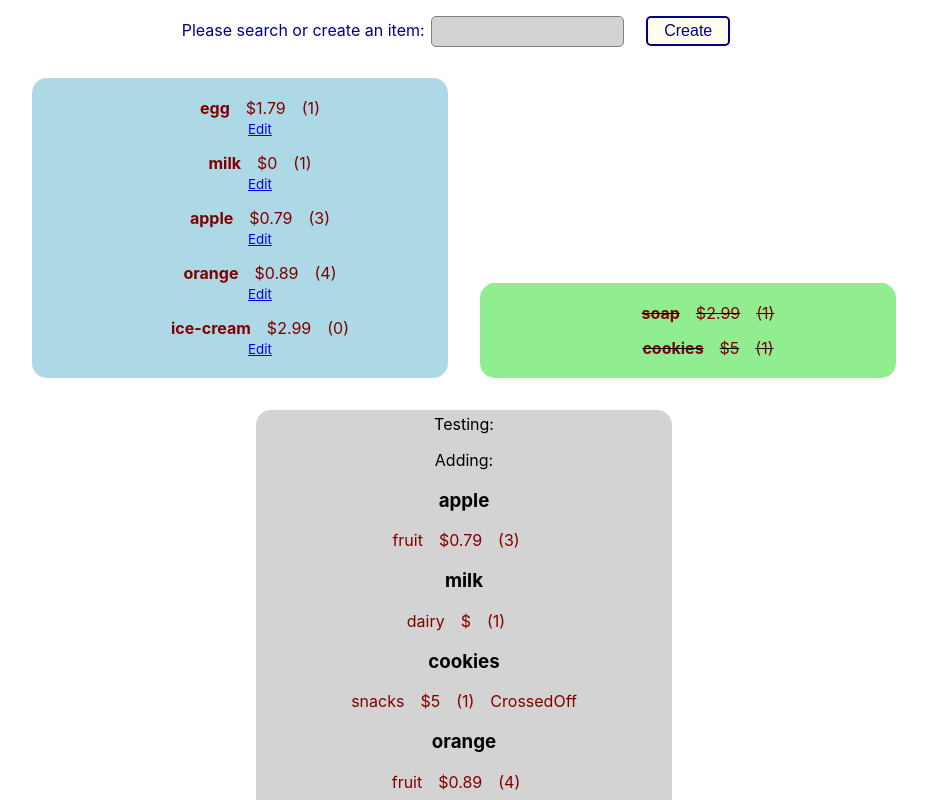
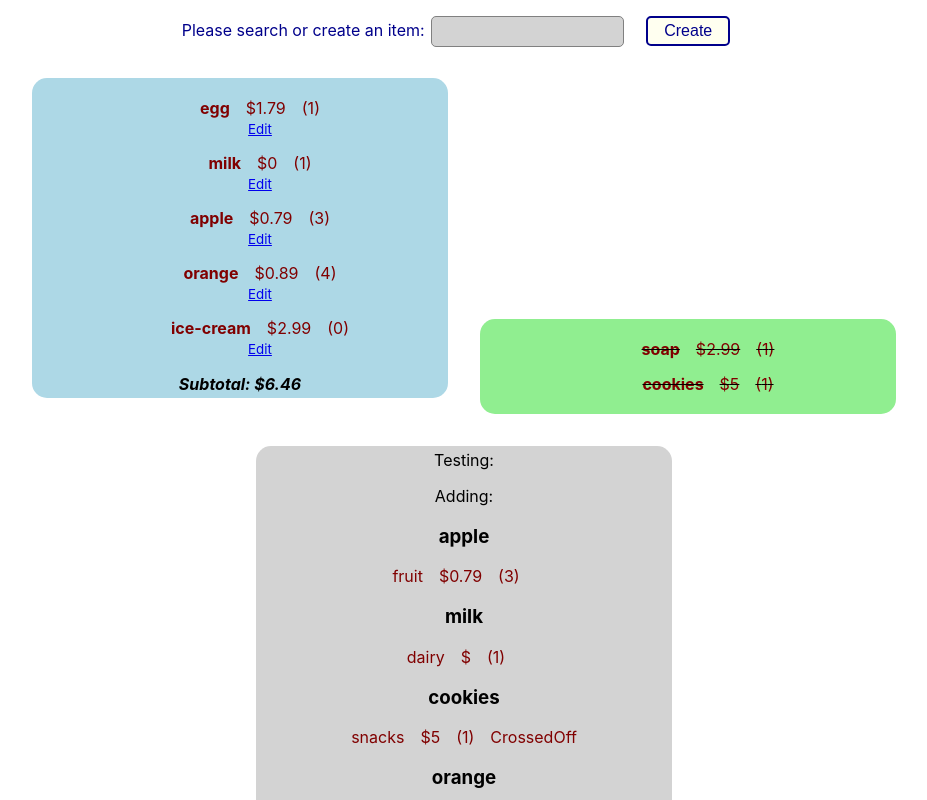
Before and after one commit to geeeedev/opstx-shopping-list-app, a React (Create React App) app: page / in a window 1280 px wide. Shown: the top 800 px of the page, without its empty margins (176-1103 px from the left). Built offline with nearby package versions, Linux system fonts and the light colour scheme.

Commit message:
subtotal - added

```diff
--- a/src/components/ShoppingList.js
+++ b/src/components/ShoppingList.js
@@ -9,6 +9,7 @@ import {
     DisplayCrossedOff,
     PendingLi,
     CrossedOffLi,
+    Subtotal,
     EachItem,
     EachItemName,
     A,
@@ -257,6 +258,11 @@ const ShoppingList = () => {
               );
             })}
         </ul>
+        <Subtotal>Subtotal: ${displayList
+    .filter((item) => item.isCrossedOff === false)
+    .map((item) => item.price )
+    .reduce((a, b) => a + b, 0)
+    .toFixed(2)}</Subtotal>
       </DisplayPending>
       <DisplayCrossedOff>
         <ul>
--- a/src/components/StyledCSS.js
+++ b/src/components/StyledCSS.js
@@ -47,6 +47,13 @@ export const DisplayCrossedOff = styled(DisplayContainer)`
   background: lightgreen;
 `;
 
+export const Subtotal = styled.p`
+  margin-bottom: 0px;
+  font-style: italic;
+  font-weight: bold;
+
+`;
+
 export const PendingLi = styled.li`
   list-style-type: none;
   margin-top: 15px;
```
